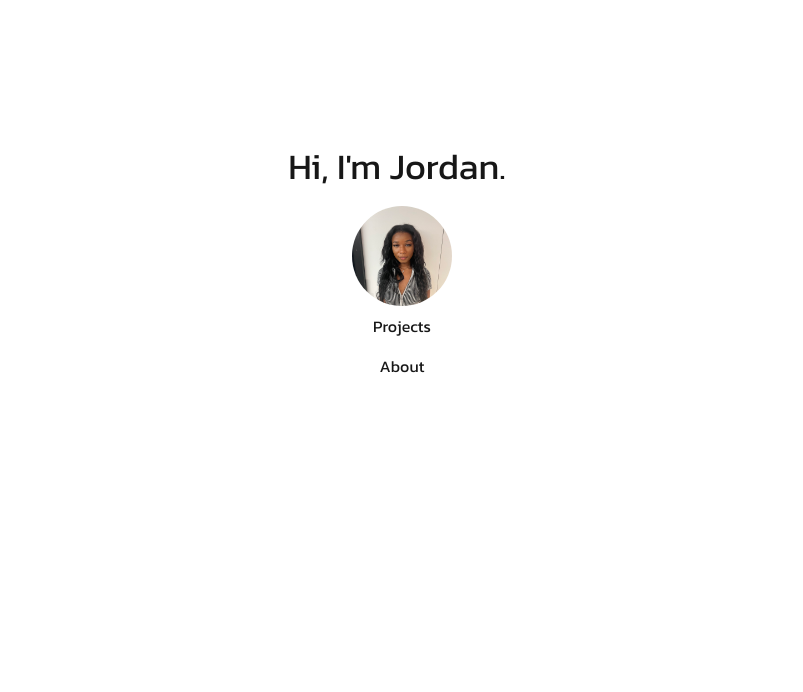
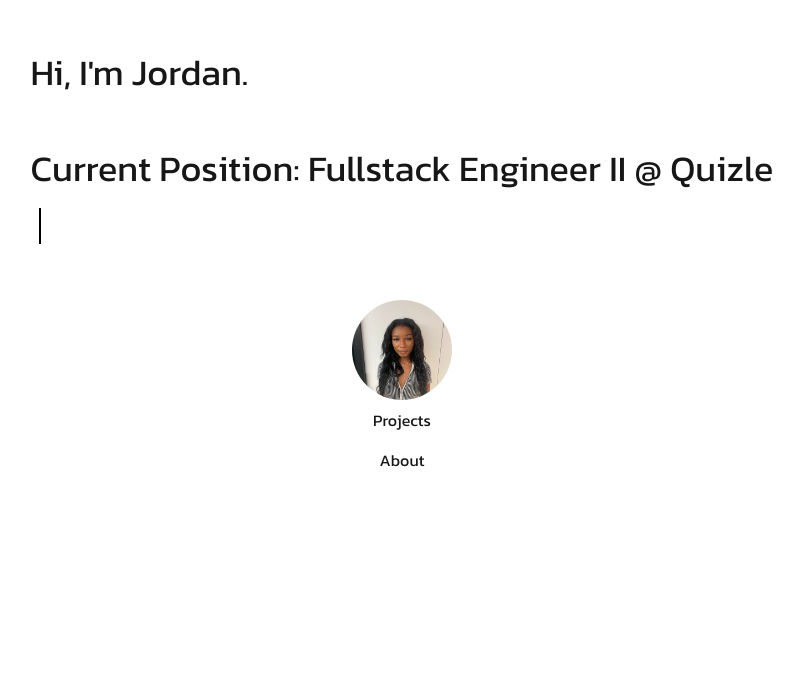
Before and after one commit to jsbarton/portfolio, a Next.js app: page / in a window 1280 px wide. Shown: the part 108-800 px from the top of the page, without its empty margins (238-1041 px from the left). Built offline with nearby package versions, Linux system fonts and the light colour scheme.

Commit message:
add typing functionality to each welcome line

```diff
--- a/app/page.tsx
+++ b/app/page.tsx
@@ -10,6 +10,11 @@
   const projectsRef = useRef(null);
   const aboutRef = useRef(null);
   const [currentWelcomeText, setCurrentWelcomeText] = useState<string>("");
+  const [isFirstLineComplete, setIsFirstLineComplete] = useState<boolean>(false);
+  const [isSecondLineComplete, setIsSecondLineComplete] = useState<boolean>(false);
+  // const [isFirstLineComplete, setIsFirstLineComplete] = useState<boolean>(false);
+  const [secondLineWelcomeText, setSecondLineWelcomeText] = useState<string>("");
+  const [thirdLineWelcomeText, setThirdLineWelcomeText] = useState<string>("");
   // Hi, I'm Jordan.
   // Current Position: Fullstack Engineer II @ Quizlet
   // Location: New York, NY
@@ -27,17 +32,31 @@
   let firstLineBuilder = "";
   let secondLineBuilder = "";
   let thirdLineBuilder = "";
-  let i = 0;
+  let firstLineCounter = 0;
+  let secondLineCounter = 0;
+  let thirdLineCounter = 0;
   const firstLineWelcomeText = "Hi, I'm Jordan.";
-  const secondLineWelcomeText = "Current Position: Fullstack Engineer II @ Quizlet";
-  const thirdLineWelcomeText = "Location: New York, NY";
+  const secondLineFinalText = "Current Position: Fullstack Engineer II @ Quizlet";
+  const thirdLineFinalText = "Location: New York, NY";
   useEffect(() => {
     setInterval(() => {
-      if (i < firstLineWelcomeText.length) {
-        firstLineBuilder+= firstLineWelcomeText.charAt(i);
+      if (firstLineCounter < firstLineWelcomeText.length && isFirstLineComplete === false) {
+        firstLineBuilder+= firstLineWelcomeText.charAt(firstLineCounter);
         setCurrentWelcomeText(firstLineBuilder);
-        i++;
+        firstLineCounter++;
       }
+      if (firstLineCounter === firstLineWelcomeText.length && secondLineCounter < secondLineFinalText.length && isSecondLineComplete === false) {
+        setIsFirstLineComplete(true);
+        secondLineBuilder+= secondLineFinalText.charAt(secondLineCounter++);
+        setSecondLineWelcomeText(secondLineBuilder);
+      }
+
+      if (secondLineCounter === secondLineFinalText.length && thirdLineCounter < thirdLineFinalText.length) {
+        setIsSecondLineComplete(true);
+        thirdLineBuilder+= thirdLineFinalText.charAt(thirdLineCounter++);
+        setThirdLineWelcomeText(thirdLineBuilder);
+      }
+
     }, 100);
   }, []);
   // END TODO
@@ -46,12 +65,22 @@
     <>
       <div className="flex flex-col">
         <div className="flex flex-col h-screen items-center justify-center w-full relative">
-          <div className="flex">
+          <div className="flex flex-col">
             <span
               className={`inline-block mb-5 overflow-hidden text-4xl whitespace-nowrap`}>
               {currentWelcomeText}
             </span>
             <span className="inline-block h-9 w-[2px] animate-blinkCaret bg-white ml-2" />
+            <span
+              className={`inline-block mb-5 overflow-hidden text-4xl whitespace-nowrap`}>
+              {secondLineWelcomeText}
+            </span>
+            <span className="inline-block h-9 w-[2px] animate-blinkCaretv2 bg-white ml-2" />
+            <span
+              className={`inline-block mb-5 overflow-hidden text-4xl whitespace-nowrap`}>
+              {thirdLineWelcomeText}
+            </span>
+          <span className="inline-block h-9 w-[2px] animate-blinkCaretv3 bg-white ml-2" />
           </div>
           <Image
             alt="my-face"
--- a/tailwind.config.ts
+++ b/tailwind.config.ts
@@ -16,7 +16,9 @@
       },
       // animation: [name] [duration] [timing-function] [delay] [iteration-count] [direction];
       animation: {
-        blinkCaret: "blinkCaret 1s steps(1) infinite", // Cursor blink
+        blinkCaret: "blinkCaret 1s steps(1) 2", // Cursor blink
+        blinkCaretv2: "blinkCaret 1s steps(1) 5 1.5s", // Cursor blink
+        blinkCaretv3: "blinkCaret 1s steps(1) infinite 4.9s", // Cursor blink
       },
       keyframes: {
         typing: {
```
